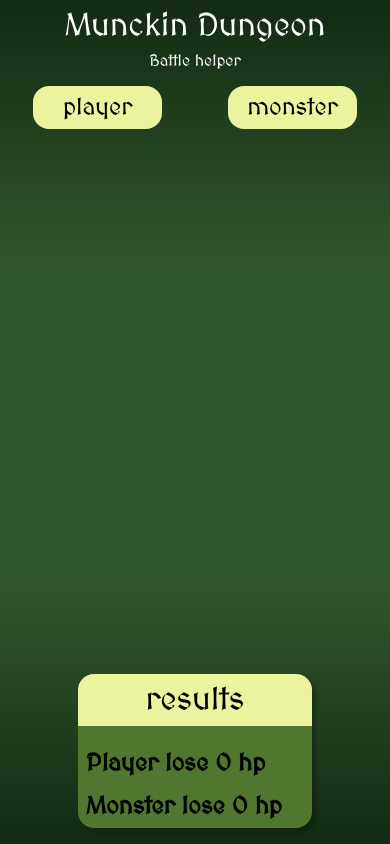
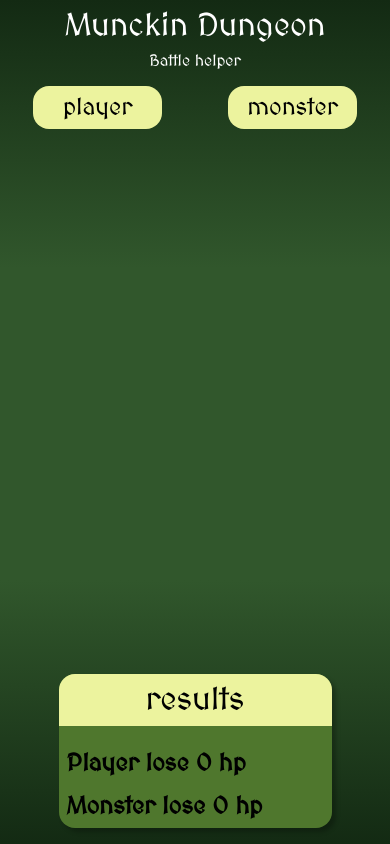
Before and after one commit to asimard21/munchkin_helper, a React (Vite) app: page / in a window 390 px wide. Built offline with nearby package versions, Linux system fonts and the light colour scheme.

Commit message:
Changed the max width of the selector cards

```diff
--- a/src/App.css
+++ b/src/App.css
@@ -150,7 +150,7 @@
 
 @media screen and ( max-width: 900px) {
   .selector-card {
-    min-width: 60%;
+    min-width: 70%;
   }
 
   .main-display h1 {
```
